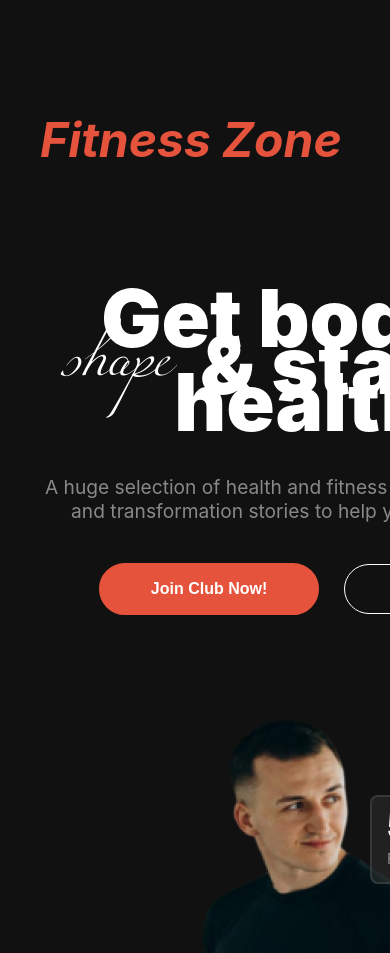
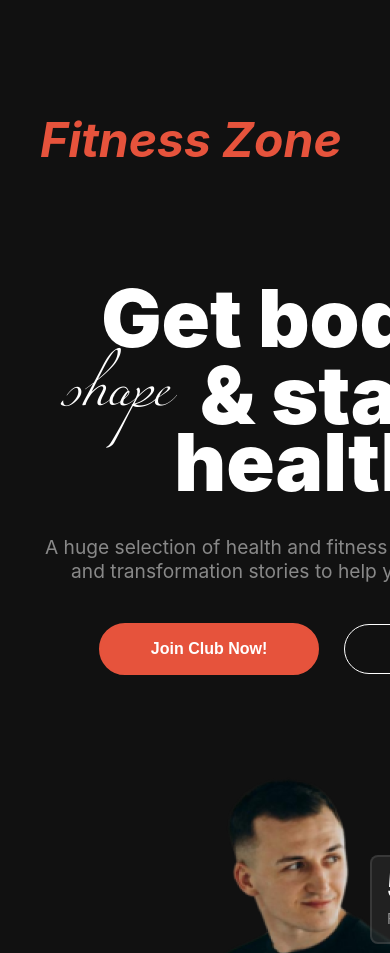
Before and after one commit to omarFaruk99/code, a plain HTML site: page index.html in a window 390 px wide. Shown: the top 953 px of the page. Drawn offline with Linux system fonts and the light colour scheme.

Commit message:
update some code

```diff
--- a/index.html
+++ b/index.html
@@ -29,9 +29,9 @@
       <div class="header-title-container">
         <div class="get-body">
           <h1> Get body in </h1>
-          <div class="vegailla">
-            <h1 class="main-vegailla"> shape </h1>
-            <h1 class="coto-vagailla"> & stay</h1>
+          <div class="shape-stay">
+            <h1 class="shape"> shape </h1>
+            <h1 class="stay"> & stay</h1>
           </div>
           <h1 class="health"> healthy </h1>
         </div>
--- a/style.css
+++ b/style.css
@@ -66,7 +66,7 @@ nav {
     margin: 0;
 }
 
-.vegailla {
+.shape-stay{
     display: flex;
     gap: 10px;
     align-items: center;
@@ -80,14 +80,14 @@ nav {
     /* font-weight: normal; */
     /* font-style: normal; */
 }
-.main-vegailla {
+.shape {
     font-family: 'MiaMa', sans-serif;
     font-size: 5rem;
     font-weight: 400;
 }
 
 
-.coto-vagailla {
+.stay {
     font-size: 5rem;
     font-weight: 900;
     margin: 0;
@@ -672,14 +672,18 @@ a {
         flex-direction: column;
     }
 
-    .vegailla {
+    .shape-stay {
         gap: 30px;
     }
 
-    .main-vegailla {
+    .shape {
         margin-left: 20px;
-        margin-top: -10px;
-        margin-bottom: -10px;
+        margin-top: 20px;
+        margin-bottom: 20px;
+    }
+    .stay{
+        margin-top: 20px;
+        margin-bottom: 20px;
     }
 
     .header-button {
```
